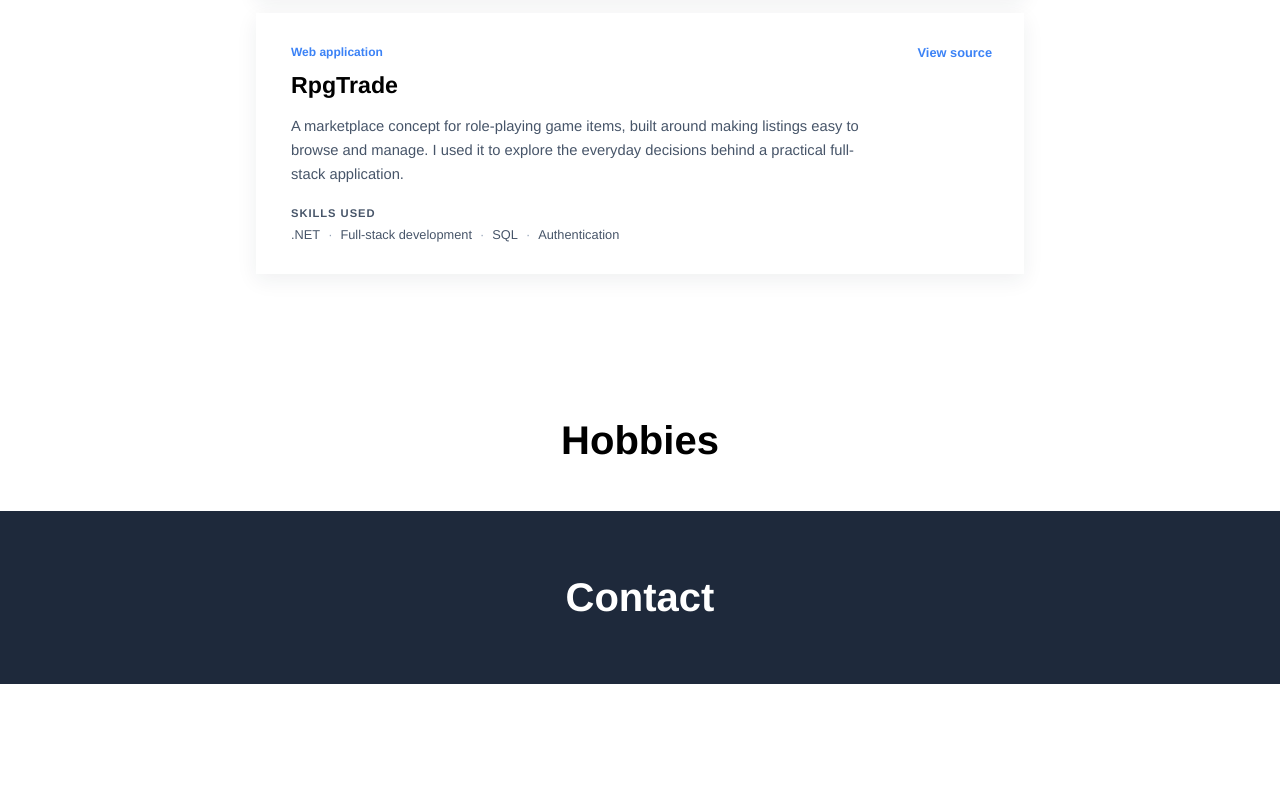
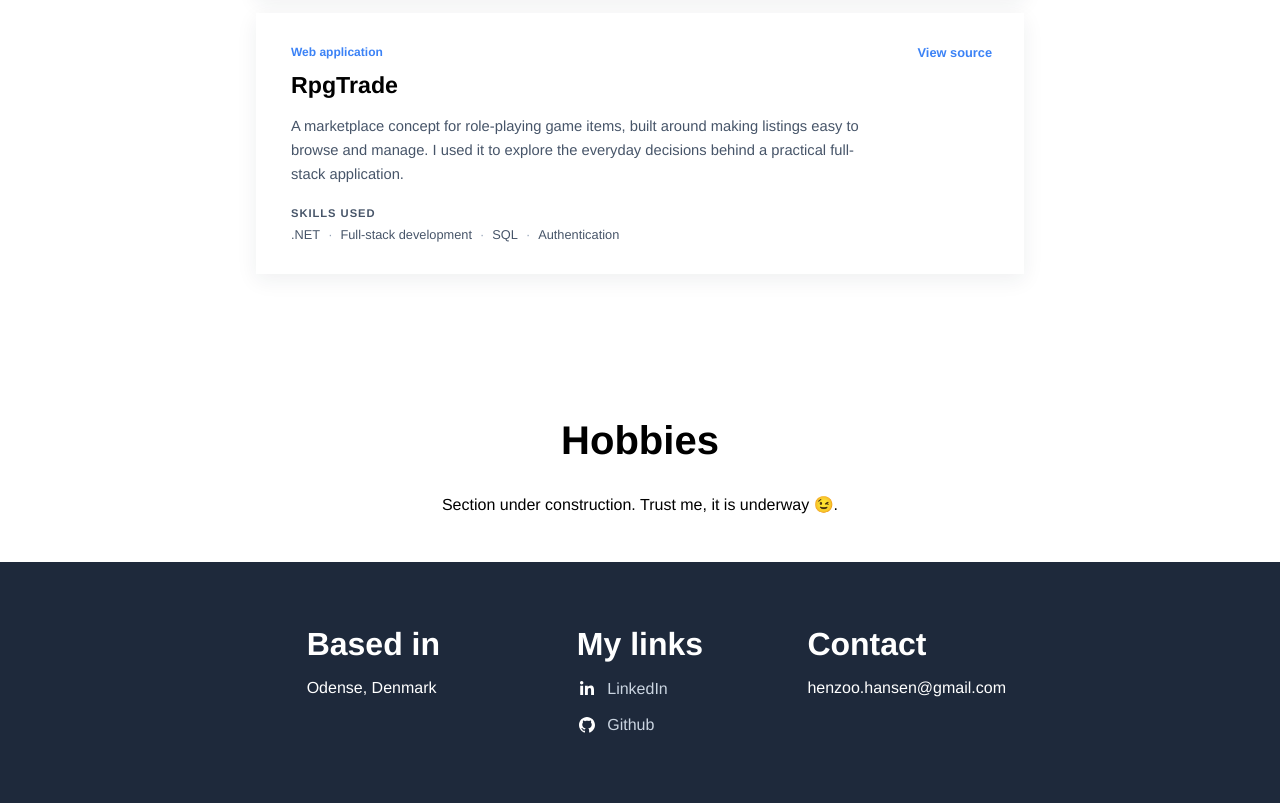
Before and after one commit to Henz00/Portfolio-website, a website: page index.html in a window 1280 px wide. Shown: the part 3106-3909 px from the top of the page. Before the commit the page ends 3790 px from the top, so only its background shows below. Drawn offline with Linux system fonts and the light colour scheme.

Commit message:
added contact section

```diff
--- a/index.html
+++ b/index.html
@@ -198,15 +198,48 @@
             <section id="hobbies">
                 <div class="container">
                     <h2>Hobbies</h2>
+                    <p>Section under construction. Trust me, it is underway 😉.</p>
                 </div>
             </section>
         </main>
 
-        <section id="footer">
+        <footer id="footer">
             <div class="container">
-                <h2>Contact</h2>
+                <div class="footer-container">
+                    <h2>Based in</h2>
+                    <p>Odense, Denmark</p>
+                </div>
+
+                <div class="footer-container">
+                    <h2>My links</h2>
+                    <ul class="footer-links">
+                        <li>
+                            <a href="https://www.linkedin.com/in/henrik-bredahl-hansen/"
+                                target="_blank"
+                                rel="noopener noreferrer">
+                                <svg aria-hidden="true" xmlns="http://www.w3.org/2000/svg" viewBox="0 0 640 640"><path d="M196.3 512L103.4 512L103.4 212.9L196.3 212.9L196.3 512zM149.8 172.1C120.1 172.1 96 147.5 96 117.8C96 103.5 101.7 89.9 111.8 79.8C121.9 69.7 135.6 64 149.8 64C164 64 177.7 69.7 187.8 79.8C197.9 89.9 203.6 103.6 203.6 117.8C203.6 147.5 179.5 172.1 149.8 172.1zM543.9 512L451.2 512L451.2 366.4C451.2 331.7 450.5 287.2 402.9 287.2C354.6 287.2 347.2 324.9 347.2 363.9L347.2 512L254.4 512L254.4 212.9L343.5 212.9L343.5 253.7L344.8 253.7C357.2 230.2 387.5 205.4 432.7 205.4C526.7 205.4 544 267.3 544 347.7L544 512L543.9 512z"/></svg>
+                                LinkedIn
+                            </a>
+                        </li>
+                        <li>
+                            <a href="https://github.com/Henz00"
+                                target="_blank"
+                                rel="noopener noreferrer">
+                                <svg aria-hidden="true" xmlns="http://www.w3.org/2000/svg" viewBox="0 0 640 640"><path d="M280.5 426.5C214.5 418.5 168 371 168 309.5C168 284.5 177 257.5 192 239.5C185.5 223 186.5 188 194 173.5C214 171 241 181.5 257 196C276 190 296 187 320.5 187C345 187 365 190 383 195.5C398.5 181.5 426 171 446 173.5C453 187 454 222 447.5 239C463.5 258 472 283.5 472 309.5C472 371 425.5 417.5 358.5 426C375.5 437 387 461 387 488.5L387 540.5C387 555.5 399.5 564 414.5 558C505 523.5 576 433 576 321C576 179.5 461 64 319.5 64C178 64 64 179.5 64 321C64 432 134.5 524 229.5 558.5C243 563.5 256 554.5 256 541L256 501C249 504 240 506 232 506C199 506 179.5 488 165.5 454.5C160 441 154 433 142.5 431.5C136.5 431 134.5 428.5 134.5 425.5C134.5 419.5 144.5 415 154.5 415C169 415 181.5 424 194.5 442.5C204.5 457 215 463.5 227.5 463.5C240 463.5 248 459 259.5 447.5C268 439 274.5 431.5 280.5 426.5z"/></svg>
+                                Github
+                            </a>
+                        </li>
+                    </ul>
+                </div>
+
+                <div class="footer-container">
+                    <h2>Contact</h2>
+                    <div class="footer-content">
+                        <a href="mailto:henzoo.hansen@gmail.com">henzoo.hansen@gmail.com</a>
+                    </div>
+                </div>
             </div>
-        </section>
+        </footer>
 
     </body>
 </html>
--- a/style.scss
+++ b/style.scss
@@ -404,4 +404,53 @@ main {
 
 #footer {
     background-color: $color-dark-background-primary;
+
+    .container {
+        grid-template-columns: 1fr 1fr 1fr;
+        padding: 5% 20%;
+        text-align: left;
+    }
+
+    .footer-container {
+        display: flex;
+        flex-direction: column;
+        gap: 1rem;
+    }
+
+    .footer-content {
+        display: flex;
+        flex-direction: column;
+        gap:0.5rem;
+    }
+
+    .footer-links {
+        display: flex;
+        flex-direction: column;
+
+        gap: 0.75rem;
+
+        a {
+            display: inline-flex;
+            align-items: center;
+            gap: 0.65rem;
+            color: $color-dark-text-secondary;
+            transition: color 0.2s ease;
+
+            &:hover {
+                color: white;
+            }
+        }
+
+        svg {
+            width: 1.25rem;
+            height: 1.25rem;
+            fill: white;
+        }
+    }
+
+    h2 {
+        font-size: 2rem;
+    }
+
+
 }
```
Also changed, not shown: style.css, 1 other file.
